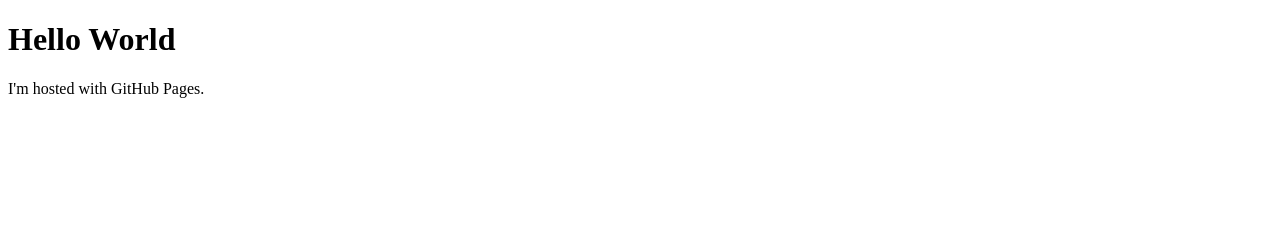
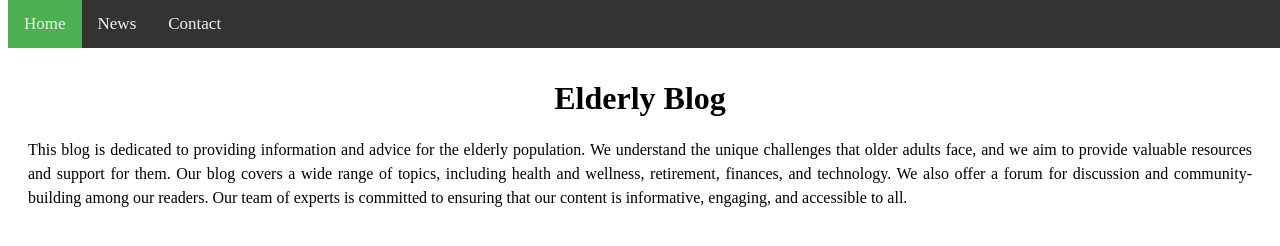
Before and after one commit to Bogdanpoda/Bogdanpoda.github.io, a plain HTML site: page index.html in a window 1280 px wide. Drawn offline with Linux system fonts and the light colour scheme.

Commit message:
Update index.html

```diff
--- a/index.html
+++ b/index.html
@@ -1,7 +1,74 @@
 <!DOCTYPE html>
 <html>
+<head>
+	<title>Elderly Blog</title>
+	<meta name="viewport" content="width=device-width, initial-scale=1.0">
+	<style>
+		/* Navbar styling */
+		.navbar {
+			background-color: #333;
+			overflow: hidden;
+			position: fixed;
+			top: 0;
+			width: 100%;
+		}
+
+		.navbar a {
+			float: left;
+			color: #f2f2f2;
+			text-align: center;
+			padding: 14px 16px;
+			text-decoration: none;
+			font-size: 17px;
+		}
+
+		.navbar a:hover {
+			background-color: #ddd;
+			color: black;
+		}
+
+		.active {
+			background-color: #4CAF50;
+			color: white;
+		}
+
+		/* Main content styling */
+		.container {
+			margin-top: 80px; /* to avoid navbar overlapping content */
+			padding: 0 20px;
+		}
+
+		h1 {
+			text-align: center;
+		}
+
+		p {
+			text-align: justify;
+			line-height: 1.5;
+		}
+
+		@media screen and (max-width: 600px) {
+			/* Navbar responsiveness */
+			.navbar a {
+				float: none;
+				display: block;
+				text-align: left;
+			}
+		}
+	</style>
+</head>
 <body>
-<h1>Hello World</h1>
-<p>I'm hosted with GitHub Pages.</p>
+	<!-- Navbar section -->
+	<div class="navbar">
+		<a class="active" href="#home">Home</a>
+		<a href="#news">News</a>
+		<a href="#contact">Contact</a>
+	</div>
+
+	<!-- Main content section -->
+	<div class="container">
+		<h1>Elderly Blog</h1>
+		<p>This blog is dedicated to providing information and advice for the elderly population. We understand the unique challenges that older adults face, and we aim to provide valuable resources and support for them. Our blog covers a wide range of topics, including health and wellness, retirement, finances, and technology. We also offer a forum for discussion and community-building among our readers. Our team of experts is committed to ensuring that our content is informative, engaging, and accessible to all.</p>
+	</div>
 </body>
 </html>
```
